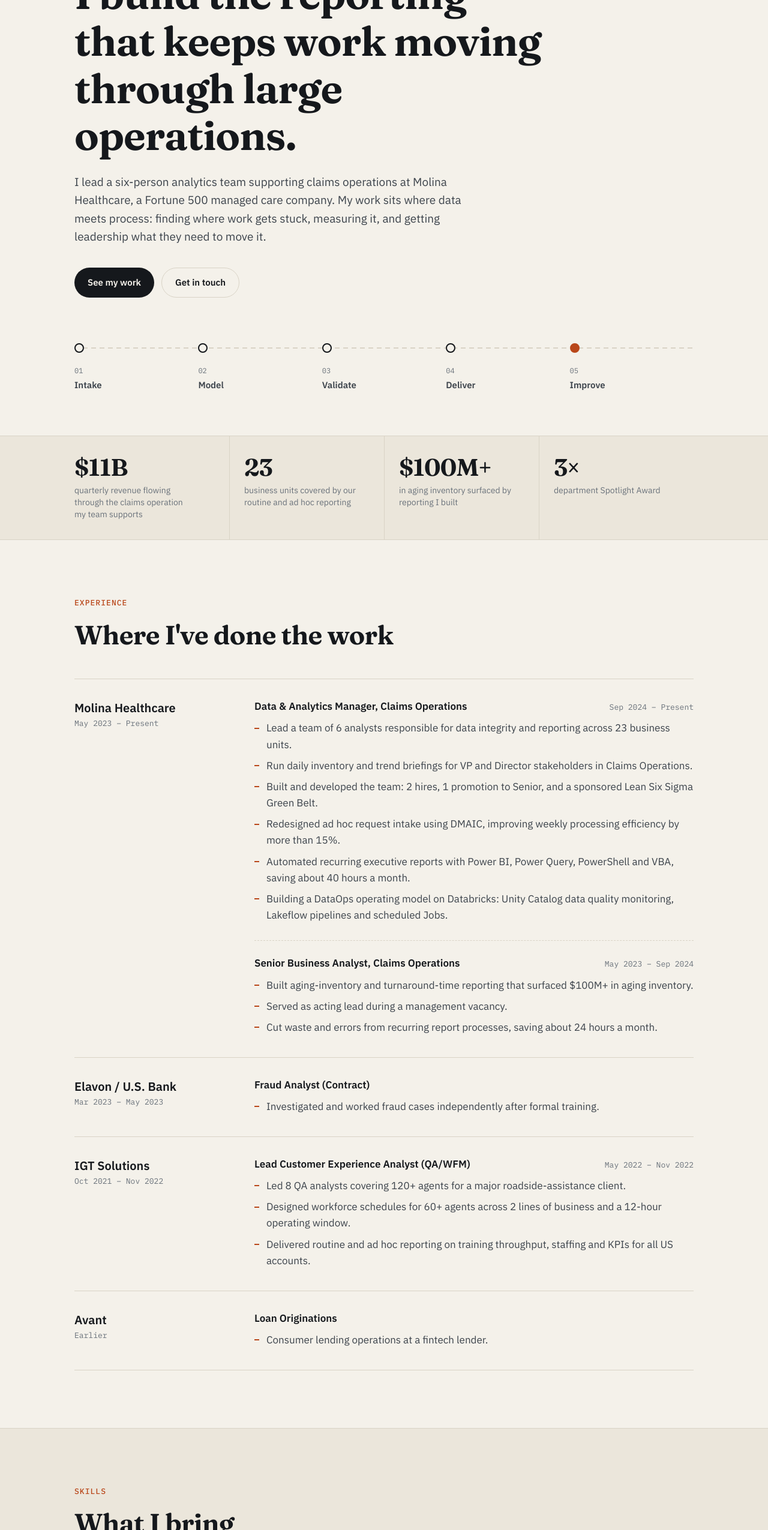
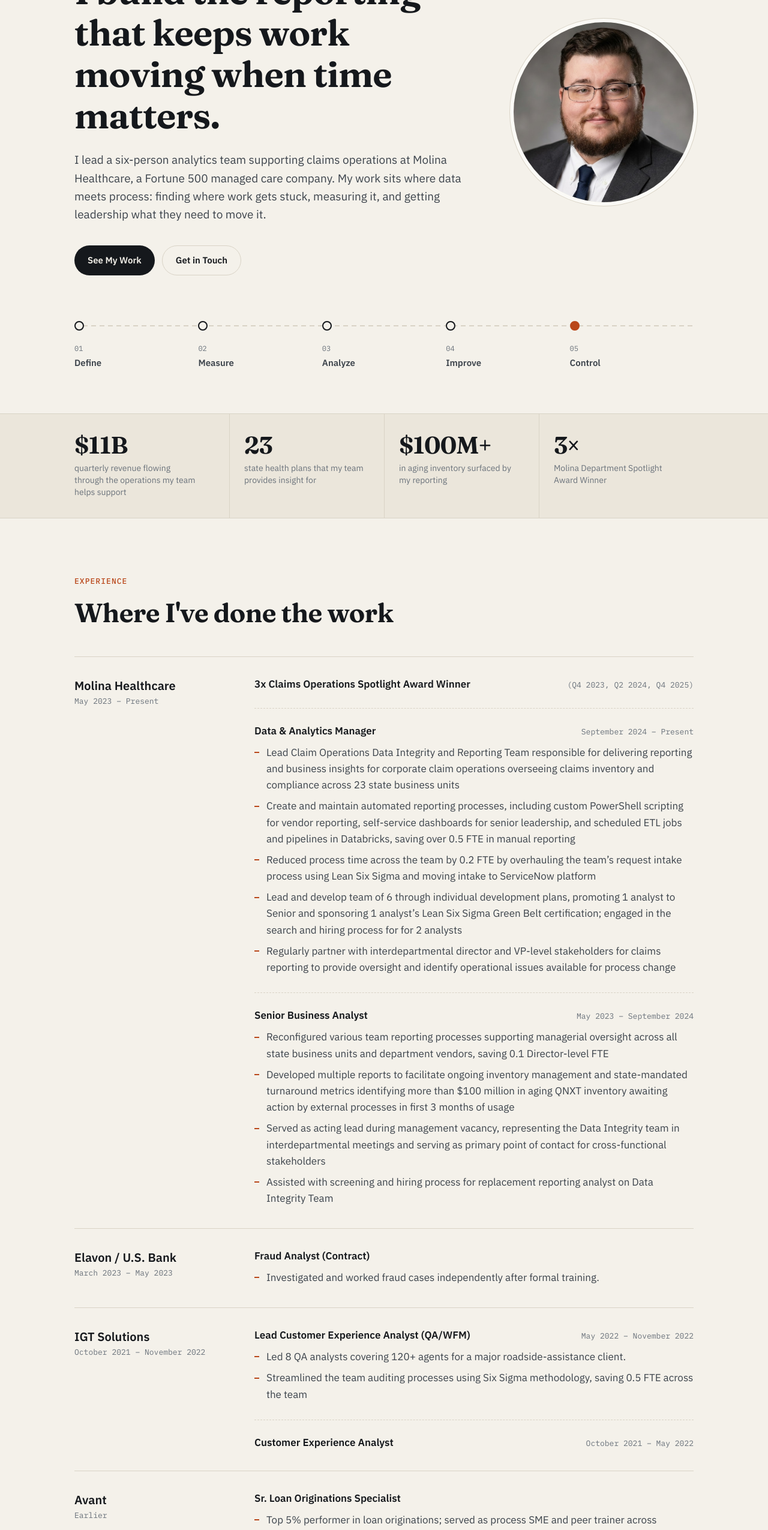
Before and after one commit to thedrewhall/thedrewhall.github.io, a plain HTML site: page index.html in a window 1280 px wide. Shown: the part 250-2800 px from the top of the page at 60% size. Drawn offline with Linux system fonts and the light colour scheme.

Commit message:
update--added-headshot-made-changes

```diff
--- a/index.html
+++ b/index.html
@@ -3,10 +3,10 @@
 <head>
   <meta charset="utf-8">
   <meta name="viewport" content="width=device-width, initial-scale=1">
-  <title>Drew Hall · Data &amp; Analytics Leader</title>
-  <meta name="description" content="Drew Hall: data and analytics manager leading reporting and data integrity for claims operations. SQL, Databricks, Power BI, Lean Six Sigma.">
-  <meta property="og:title" content="Drew Hall · Data &amp; Analytics Leader">
-  <meta property="og:description" content="I build the reporting that keeps work moving through large operations.">
+  <title>Andrew Hall · Data &amp; Analytics Leader</title>
+  <meta name="description" content="Andrew Hall: Data and Analytics Manager leading reporting and data integrity for claims operations. SQL, Databricks, Power BI, Lean Six Sigma.">
+  <meta property="og:title" content="Andrew Hall · Data &amp; Analytics Leader">
+  <meta property="og:description" content="I build the reporting that keeps work moving when time matters.">
   <meta property="og:type" content="website">
   <link rel="preconnect" href="https://fonts.googleapis.com">
   <link rel="preconnect" href="https://fonts.gstatic.com" crossorigin>
@@ -18,9 +18,9 @@
 
   <header class="site-header">
     <div class="wrap header-inner">
-      <a class="brand" href="#top" aria-label="Drew Hall, home">
-        <span class="brand-mark" aria-hidden="true">DH</span>
-        <span class="brand-name">Drew Hall</span>
+      <a class="brand" href="#top" aria-label="Andrew Hall, home">
+        <span class="brand-mark" aria-hidden="true">AH</span>
+        <span class="brand-name">Andrew Hall</span>
       </a>
       <button class="nav-toggle" aria-expanded="false" aria-controls="site-nav">
         <span class="sr-only">Menu</span>
@@ -30,6 +30,7 @@
         <a href="#experience">Experience</a>
         <a href="#skills">Skills</a>
         <a href="#education">Education</a>
+
         <!-- Hidden until there's content behind them. Remove `hidden` to show. -->
         <a href="#projects" hidden>Projects</a>
         <a href="#writing" hidden>Writing</a>
@@ -42,23 +43,28 @@
     <!-- HERO -->
     <section class="hero" id="top">
       <div class="wrap">
+        <div class="hero-grid">
+          <div class="hero-text">
             <p class="eyebrow">Data &amp; Analytics Manager · Remote · Knoxville, TN</p>
-        <h1>I build the reporting that keeps work moving through large operations.</h1>
+            <h1>I build the reporting that keeps work moving when time matters.</h1>
             <p class="lede">
               I lead a six-person analytics team supporting claims operations at Molina Healthcare, a Fortune&nbsp;500 managed care company.
               My work sits where data meets process: finding where work gets stuck, measuring it, and getting leadership what they need to move it.
             </p>
             <div class="hero-actions">
-          <a class="btn btn-primary" href="#experience">See my work</a>
-          <a class="btn btn-ghost" href="#contact">Get in touch</a>
+              <a class="btn btn-primary" href="#experience">See My Work</a>
+              <a class="btn btn-ghost" href="#contact">Get in Touch</a>
+            </div>
+          </div>
+          <img class="headshot" src="headshot.jpg" alt="Andrew Hall" width="300" height="300">
         </div>
 
         <ol class="flow" aria-label="How I approach a problem">
-          <li><span class="flow-step">01</span>Intake</li>
-          <li><span class="flow-step">02</span>Model</li>
-          <li><span class="flow-step">03</span>Validate</li>
-          <li><span class="flow-step">04</span>Deliver</li>
-          <li><span class="flow-step">05</span>Improve</li>
+          <li><span class="flow-step">01</span>Define</li>
+          <li><span class="flow-step">02</span>Measure</li>
+          <li><span class="flow-step">03</span>Analyze</li>
+          <li><span class="flow-step">04</span>Improve</li>
+          <li><span class="flow-step">05</span>Control</li>
         </ol>
       </div>
     </section>
@@ -66,10 +72,10 @@
     <!-- STATS -->
     <section class="stats" aria-label="At a glance">
       <div class="wrap stats-grid">
-        <div class="stat"><span class="stat-num">$11B</span><span class="stat-label">quarterly revenue flowing through the claims operation my team supports</span></div>
-        <div class="stat"><span class="stat-num">23</span><span class="stat-label">business units covered by our routine and ad hoc reporting</span></div>
-        <div class="stat"><span class="stat-num">$100M+</span><span class="stat-label">in aging inventory surfaced by reporting I built</span></div>
-        <div class="stat"><span class="stat-num">3×</span><span class="stat-label">department Spotlight Award</span></div>
+        <div class="stat"><span class="stat-num">$11B</span><span class="stat-label">quarterly revenue flowing through the operations my team helps support</span></div>
+        <div class="stat"><span class="stat-num">23</span><span class="stat-label">state health plans that my team provides insight for</span></div>
+        <div class="stat"><span class="stat-num">$100M+</span><span class="stat-label">in aging inventory surfaced by my reporting</span></div>
+        <div class="stat"><span class="stat-num">3×</span><span class="stat-label">Molina Department Spotlight Award Winner</span></div>
       </div>
     </section>
 
@@ -86,30 +92,42 @@
             <h3>Molina Healthcare</h3>
             <p class="dates">May 2023 – Present</p>
           </div>
+
+
         <div class="job-body">
+
           <div class="role">
               <div class="role-head">
-                <h4>Data &amp; Analytics Manager, Claims Operations</h4>
-                <span class="dates">Sep 2024 – Present</span>
+                <h4>3x Claims Operations Spotlight Award Winner</h4>
+                <span class="dates">(Q4 2023, Q2 2024, Q4 2025)</span>
+            </div></div>
+
+
+            <div class="role">
+              <div class="role-head">
+                <h4>Data &amp; Analytics Manager</h4>
+                <span class="dates">September 2024 – Present</span>
               </div>
               <ul>
-                <li>Lead a team of 6 analysts responsible for data integrity and reporting across 23 business units.</li>
-                <li>Run daily inventory and trend briefings for VP and Director stakeholders in Claims Operations.</li>
-                <li>Built and developed the team: 2 hires, 1 promotion to Senior, and a sponsored Lean Six Sigma Green Belt.</li>
-                <li>Redesigned ad hoc request intake using DMAIC, improving weekly processing efficiency by more than 15%.</li>
-                <li>Automated recurring executive reports with Power BI, Power Query, PowerShell and VBA, saving about 40 hours a month.</li>
-                <li>Building a DataOps operating model on Databricks: Unity Catalog data quality monitoring, Lakeflow pipelines and scheduled Jobs.</li>
+                <li>Lead Claim Operations Data Integrity and Reporting Team responsible for delivering reporting and business insights for corporate claim operations overseeing claims inventory and compliance across 23 state business units</li>
+                <li>Create and maintain automated reporting processes, including custom PowerShell scripting for vendor reporting, self-service dashboards for senior leadership, and scheduled ETL jobs and pipelines in Databricks, saving over 0.5 FTE in manual reporting</li>
+                <li>Reduced process time across the team by 0.2 FTE by overhauling the team’s request intake process using Lean Six Sigma and moving intake to ServiceNow platform</li>
+                <li>Lead and develop team of 6 through individual development plans, promoting 1 analyst to Senior and sponsoring 1 analyst’s Lean Six Sigma Green Belt certification; engaged in the search and hiring process for for 2 analysts</li>
+                <li>Regularly partner with interdepartmental director and VP-level stakeholders for claims reporting to provide oversight and identify operational issues available for process change</li>
               </ul>
             </div>
+
+
             <div class="role">
               <div class="role-head">
-                <h4>Senior Business Analyst, Claims Operations</h4>
-                <span class="dates">May 2023 – Sep 2024</span>
+                <h4>Senior Business Analyst</h4>
+                <span class="dates">May 2023 – September 2024</span>
               </div>
               <ul>
-                <li>Built aging-inventory and turnaround-time reporting that surfaced $100M+ in aging inventory.</li>
-                <li>Served as acting lead during a management vacancy.</li>
-                <li>Cut waste and errors from recurring report processes, saving about 24 hours a month.</li>
+                <li>Reconfigured various team reporting processes supporting managerial oversight across all state business units and department vendors, saving 0.1 Director-level FTE</li>
+                <li>Developed multiple reports to facilitate ongoing inventory management and state-mandated turnaround metrics identifying more than $100 million in aging QNXT inventory awaiting action by external processes in first 3 months of usage</li>
+                <li>Served as acting lead during management vacancy, representing the Data Integrity team in interdepartmental meetings and serving as primary point of contact for cross-functional stakeholders</li>
+                <li>Assisted with screening and hiring process for replacement reporting analyst on Data Integrity Team</li>
               </ul>
             </div>
           </div>
@@ -118,7 +136,7 @@
         <article class="job">
           <div class="job-meta">
             <h3>Elavon / U.S. Bank</h3>
-            <p class="dates">Mar 2023 – May 2023</p>
+            <p class="dates">March 2023 – May 2023</p>
           </div>
           <div class="job-body">
             <div class="role">
@@ -135,19 +153,24 @@
         <article class="job">
           <div class="job-meta">
             <h3>IGT Solutions</h3>
-            <p class="dates">Oct 2021 – Nov 2022</p>
+            <p class="dates">October 2021 – November 2022</p>
           </div>
           <div class="job-body">
             <div class="role">
               <div class="role-head">
                 <h4>Lead Customer Experience Analyst (QA/WFM)</h4>
-                <span class="dates">May 2022 – Nov 2022</span>
+                <span class="dates">May 2022 – November 2022</span>
               </div>
               <ul>
                 <li>Led 8 QA analysts covering 120+ agents for a major roadside-assistance client.</li>
-                <li>Designed workforce schedules for 60+ agents across 2 lines of business and a 12-hour operating window.</li>
-                <li>Delivered routine and ad hoc reporting on training throughput, staffing and KPIs for all US accounts.</li>
+                <li>Streamlined the team auditing processes using Six Sigma methodology, saving 0.5 FTE across the team</li>
               </ul>
+            </div>
+            <div class="role">
+              <div class="role-head">
+                <h4>Customer Experience Analyst</h4>
+                <span class="dates">October 2021 – May 2022</span>
+              </div>
             </div>
           </div>
         </article>
@@ -160,10 +183,10 @@
           <div class="job-body">
             <div class="role">
               <div class="role-head">
-                <h4><!-- TODO: title -->Loan Originations</h4>
+                <h4><!-- TODO: title -->Sr. Loan Originations Specialist</h4>
               </div>
               <ul>
-                <li>Consumer lending operations at a fintech lender. <!-- TODO: replace with a real bullet --></li>
+                <li>Top 5% performer in loan originations; served as process SME and peer trainer across multiple banking clients</li>
               </ul>
             </div>
           </div>
@@ -182,19 +205,21 @@
           <div class="skill-card">
             <h3>Leadership</h3>
             <ul class="chips">
-              <li>Team leadership &amp; development</li>
-              <li>Stakeholder management</li>
-              <li>Request intake &amp; prioritization</li>
-              <li>Vendor performance oversight</li>
+              <li>Team Leadership &amp; Development</li>
+              <li>Stakeholder Management</li>
+              <li>Cross-Functional Stakeholder Management</li>
+              <li>Vendor Performance Oversight</li>
             </ul>
           </div>
           <div class="skill-card">
             <h3>Operations</h3>
             <ul class="chips">
-              <li>Inventory &amp; aging management</li>
-              <li>Turnaround-time &amp; compliance reporting</li>
-              <li>Routing &amp; misroute analysis</li>
-              <li>Data integrity</li>
+              <li>Claims Inventory Management</li>
+              <li>Regulatory Reporting</li>
+              <li>Root Cause Analysis</li>
+              <li>Data Integrity</li>
+              <li>QNXT</li>
+              <li>Claims Workflow</li>
             </ul>
           </div>
           <div class="skill-card">
@@ -207,14 +232,16 @@
               <li>Python</li>
               <li>Power Automate</li>
               <li>ServiceNow</li>
+              <li>Advanced Excel</li>
+              <li>Prompt Engineering</li>
             </ul>
           </div>
           <div class="skill-card">
             <h3>Methods</h3>
             <ul class="chips">
-              <li>Lean Six Sigma (DMAIC)</li>
+              <li>Lean</li>
+              <li>Six Sigma</li>
               <li>Scrum</li>
-              <li>Kanban</li>
               <li>DataOps</li>
             </ul>
           </div>
@@ -233,27 +260,31 @@
           <div>
             <h3 class="sub">Degrees</h3>
             <ul class="edu-list">
+              <li><strong>Graduate Certificate, Applied AI Fundamentals</strong><span>WorldQuant University · In Progress - Expected July 2027</span></li>
               <li><strong>MBA, IT Management</strong><span>Western Governors University · 2026</span></li>
               <li><strong>BS, IT Management</strong><span>Western Governors University · 2023</span></li>
-              <li><strong>Graduate Certificate, Applied AI Fundamentals</strong><span>WorldQuant University · In progress</span></li>
             </ul>
           </div>
           <div>
             <h3 class="sub">Certifications</h3>
             <ul class="edu-list">
-              <li><strong>Professional Scrum Master I (PSM I)</strong><span>Scrum.org</span></li>
-              <li><strong>Lean Six Sigma Green Belt</strong><span>LSSGB</span></li>
-              <li><strong>Lean Six Sigma Yellow Belt</strong><span>LSSYB</span></li>
+              <li><strong>Lean Six Sigma Green Belt</strong><span>CSSC</span></li>
+              <li><strong>Lean Six Sigma Yellow Belt</strong><span>Molina Healthcare</span></li>
+              <li><strong>Professional Scrum Master</strong><span>Scrum.org</span></li>
               <li><strong>Associate Data Engineer</strong><span>DataCamp</span></li>
               <li><strong>Data Analytics Professional Certificate</strong><span>Google</span></li>
             </ul>
           </div>
         </div>
         <details class="more">
-          <summary>Additional coursework</summary>
+          <summary>Additional Coursework & Training</summary>
           <ul>
             <!-- TODO: move minor courses here -->
             <li>dbt Fundamentals (dbt Labs)</li>
+            <li>Become a Project Manager Learning Path (LinkedIn Learning)</li>
+            <li>Become a Manager Learning Path (LinkedIn Learning)</li>
+            <li>Become a Business Analyst Learning Path (LinkedIn Learning)</li>
+            <!-- <li>dbt Fundamentals (dbt Labs)</li> -->
           </ul>
         </details>
       </div>
@@ -295,12 +326,12 @@
         <div>
           <p class="kicker">Contact</p>
           <h2>Let's talk about your data problem.</h2>
-          <p class="lede">Open to conversations about analytics leadership roles and operational reporting.</p>
+          <p class="lede">Open to conversations about analytics and operationas leadership roles.</p>
         </div>
         <ul class="contact-links">
           <!-- TODO: swap in real links -->
-          <li><a href="mailto:you@example.com">Email</a></li>
-          <li><a href="https://www.linkedin.com/in/your-handle" rel="noopener">LinkedIn</a></li>
+          <li><a href="mailto:andrewbhall@protonmail.com">Email</a></li>
+          <li><a href="https://www.linkedin.com/in/thedrewhall" rel="noopener">LinkedIn</a></li>
           <li><a href="https://gitlab.com/abh_data" rel="noopener">GitLab</a></li>
         </ul>
       </div>
@@ -309,7 +340,7 @@
 
   <footer class="site-footer">
     <div class="wrap">
-      <p>© <span id="year">2026</span> Drew Hall</p>
+      <p>© <span id="year">2026</span> Andrew Hall</p>
       <a href="#top">Back to top ↑</a>
     </div>
   </footer>
--- a/styles.css
+++ b/styles.css
@@ -251,3 +251,23 @@ h1, h2 { font-family: var(--serif); font-weight: 650; letter-spacing: -0.015em;
   .stat:nth-child(odd) { padding-left: 0; border-left: 0; }
   .stat-num { font-size: 32px; }
 }
+
+
+/* ---------- Headshot ---------- */
+.hero-grid {
+  display: grid;
+  grid-template-columns: minmax(0, 1fr) auto;
+  gap: 56px;
+  align-items: center;
+}
+.hero-text h1 { font-size: clamp(38px, 5vw, 60px); }
+.headshot {
+  width: 300px; height: 300px;
+  border-radius: 50%;
+  object-fit: cover;
+  box-shadow: 0 0 0 6px var(--card), 0 0 0 7px var(--line);
+}
+@media (max-width: 860px) {
+  .hero-grid { grid-template-columns: 1fr; gap: 32px; }
+  .headshot { order: -1; width: 140px; height: 140px; }
+}
```
Also changed, not shown: headshot.jpg (added). Lines whose indentation alone changed are shown as unchanged.
